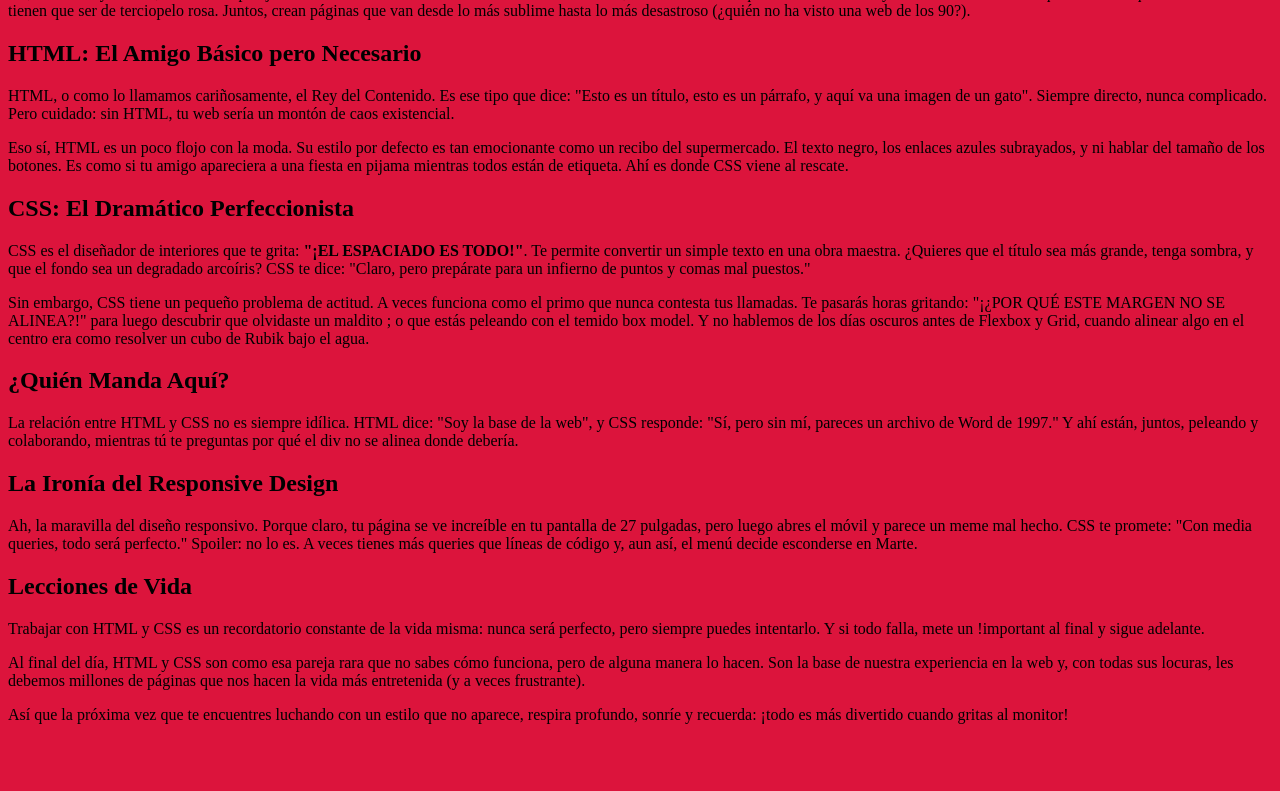
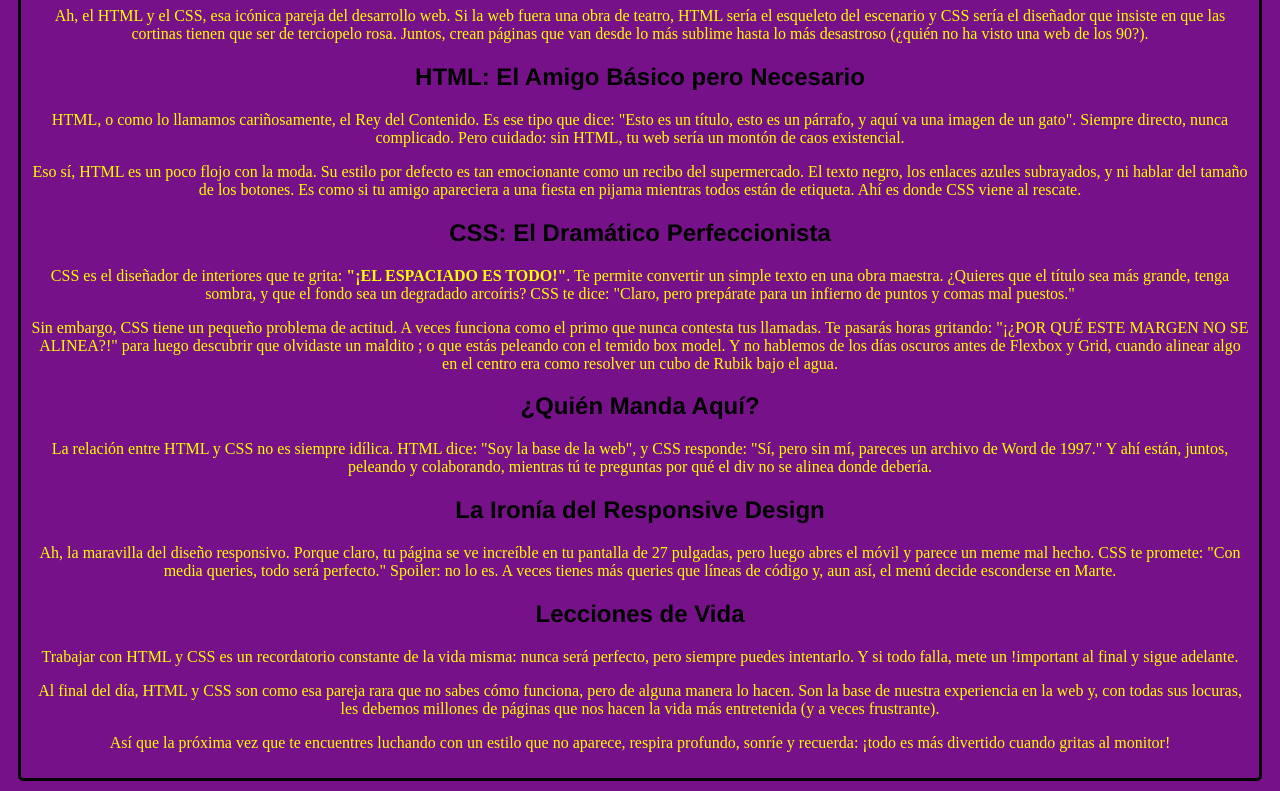
Before and after one commit to AlonsoDeDeDe/blog-web, a plain HTML site: page index.html in a window 1280 px wide. Shown: the part 96-887 px from the top of the page. Before the commit the page ends 836 px from the top, so only its background shows below. Drawn offline with Linux system fonts and the light colour scheme.

Commit message:
espacio y SANGRE

```diff
--- a/index.html
+++ b/index.html
@@ -6,8 +6,18 @@
     <title>Document</title>
 
     <style>
+        p{font-family: papyrus;
+        color: yellow;}
         body{
-            background-color: crimson;
+            background-color: rgb(118, 17, 138);
+        }
+        h1, h2{font-family: 'Franklin Gothic Medium', 'Arial Narrow', Arial, sans-serif;}
+        div{
+            border: solid 3px black;
+            margin: 10px;
+            padding: 10px;
+            border-radius: 5px;
+            text-align: center;
         }
     </style>
 </head>
@@ -20,27 +30,27 @@
             </p>
 
             <h2>HTML: El Amigo Básico pero Necesario</h2>
-            <p></p>HTML, o como lo llamamos cariñosamente, el Rey del Contenido. Es ese tipo que dice: "Esto es un título, esto es un párrafo, y aquí va una imagen de un gato". Siempre directo, nunca complicado. Pero cuidado: sin HTML, tu web sería un montón de caos existencial.
+            <p>HTML, o como lo llamamos cariñosamente, el Rey del Contenido. Es ese tipo que dice: "Esto es un título, esto es un párrafo, y aquí va una imagen de un gato". Siempre directo, nunca complicado. Pero cuidado: sin HTML, tu web sería un montón de caos existencial.</p>
 
-            <p></p>Eso sí, HTML es un poco flojo con la moda. Su estilo por defecto es tan emocionante como un recibo del supermercado. El texto negro, los enlaces azules subrayados, y ni hablar del tamaño de los botones. Es como si tu amigo apareciera a una fiesta en pijama mientras todos están de etiqueta. Ahí es donde CSS viene al rescate.
+            <p>Eso sí, HTML es un poco flojo con la moda. Su estilo por defecto es tan emocionante como un recibo del supermercado. El texto negro, los enlaces azules subrayados, y ni hablar del tamaño de los botones. Es como si tu amigo apareciera a una fiesta en pijama mientras todos están de etiqueta. Ahí es donde CSS viene al rescate.</p>
 
             <h2>CSS: El Dramático Perfeccionista</h2>
-            <p></p>CSS es el diseñador de interiores que te grita: <b>"¡EL ESPACIADO ES TODO!"</b>. Te permite convertir un simple texto en una obra maestra. ¿Quieres que el título sea más grande, tenga sombra, y que el fondo sea un degradado arcoíris? CSS te dice: "Claro, pero prepárate para un infierno de puntos y comas mal puestos."
+            <p>CSS es el diseñador de interiores que te grita: <b>"¡EL ESPACIADO ES TODO!"</b>. Te permite convertir un simple texto en una obra maestra. ¿Quieres que el título sea más grande, tenga sombra, y que el fondo sea un degradado arcoíris? CSS te dice: "Claro, pero prepárate para un infierno de puntos y comas mal puestos."</p>
 
-            <p></p>Sin embargo, CSS tiene un pequeño problema de actitud. A veces funciona como el primo que nunca contesta tus llamadas. Te pasarás horas gritando: "¡¿POR QUÉ ESTE MARGEN NO SE ALINEA?!" para luego descubrir que olvidaste un maldito ; o que estás peleando con el temido box model. Y no hablemos de los días oscuros antes de Flexbox y Grid, cuando alinear algo en el centro era como resolver un cubo de Rubik bajo el agua.
+            <p>Sin embargo, CSS tiene un pequeño problema de actitud. A veces funciona como el primo que nunca contesta tus llamadas. Te pasarás horas gritando: "¡¿POR QUÉ ESTE MARGEN NO SE ALINEA?!" para luego descubrir que olvidaste un maldito ; o que estás peleando con el temido box model. Y no hablemos de los días oscuros antes de Flexbox y Grid, cuando alinear algo en el centro era como resolver un cubo de Rubik bajo el agua.</p>
 
             <h2>¿Quién Manda Aquí?</h2>
-            <p></p>La relación entre HTML y CSS no es siempre idílica. HTML dice: "Soy la base de la web", y CSS responde: "Sí, pero sin mí, pareces un archivo de Word de 1997." Y ahí están, juntos, peleando y colaborando, mientras tú te preguntas por qué el div no se alinea donde debería.
+            <p>La relación entre HTML y CSS no es siempre idílica. HTML dice: "Soy la base de la web", y CSS responde: "Sí, pero sin mí, pareces un archivo de Word de 1997." Y ahí están, juntos, peleando y colaborando, mientras tú te preguntas por qué el div no se alinea donde debería.</p>
 
             <h2>La Ironía del Responsive Design</h2>
-            <p></p>Ah, la maravilla del diseño responsivo. Porque claro, tu página se ve increíble en tu pantalla de 27 pulgadas, pero luego abres el móvil y parece un meme mal hecho. CSS te promete: "Con media queries, todo será perfecto." Spoiler: no lo es. A veces tienes más queries que líneas de código y, aun así, el menú decide esconderse en Marte.
+            <p>Ah, la maravilla del diseño responsivo. Porque claro, tu página se ve increíble en tu pantalla de 27 pulgadas, pero luego abres el móvil y parece un meme mal hecho. CSS te promete: "Con media queries, todo será perfecto." Spoiler: no lo es. A veces tienes más queries que líneas de código y, aun así, el menú decide esconderse en Marte.</p>
 
             <h2>Lecciones de Vida</h2>
-            <p></p>Trabajar con HTML y CSS es un recordatorio constante de la vida misma: nunca será perfecto, pero siempre puedes intentarlo. Y si todo falla, mete un !important al final y sigue adelante.
+            <p>Trabajar con HTML y CSS es un recordatorio constante de la vida misma: nunca será perfecto, pero siempre puedes intentarlo. Y si todo falla, mete un !important al final y sigue adelante.</p>
 
-            <p></p>Al final del día, HTML y CSS son como esa pareja rara que no sabes cómo funciona, pero de alguna manera lo hacen. Son la base de nuestra experiencia en la web y, con todas sus locuras, les debemos millones de páginas que nos hacen la vida más entretenida (y a veces frustrante).
+            <p>Al final del día, HTML y CSS son como esa pareja rara que no sabes cómo funciona, pero de alguna manera lo hacen. Son la base de nuestra experiencia en la web y, con todas sus locuras, les debemos millones de páginas que nos hacen la vida más entretenida (y a veces frustrante).</p>
 
-            <p></p>Así que la próxima vez que te encuentres luchando con un estilo que no aparece, respira profundo, sonríe y recuerda: ¡todo es más divertido cuando gritas al monitor!
+            <p>Así que la próxima vez que te encuentres luchando con un estilo que no aparece, respira profundo, sonríe y recuerda: ¡todo es más divertido cuando gritas al monitor!</p>
         </p>
     </div>
 
```
